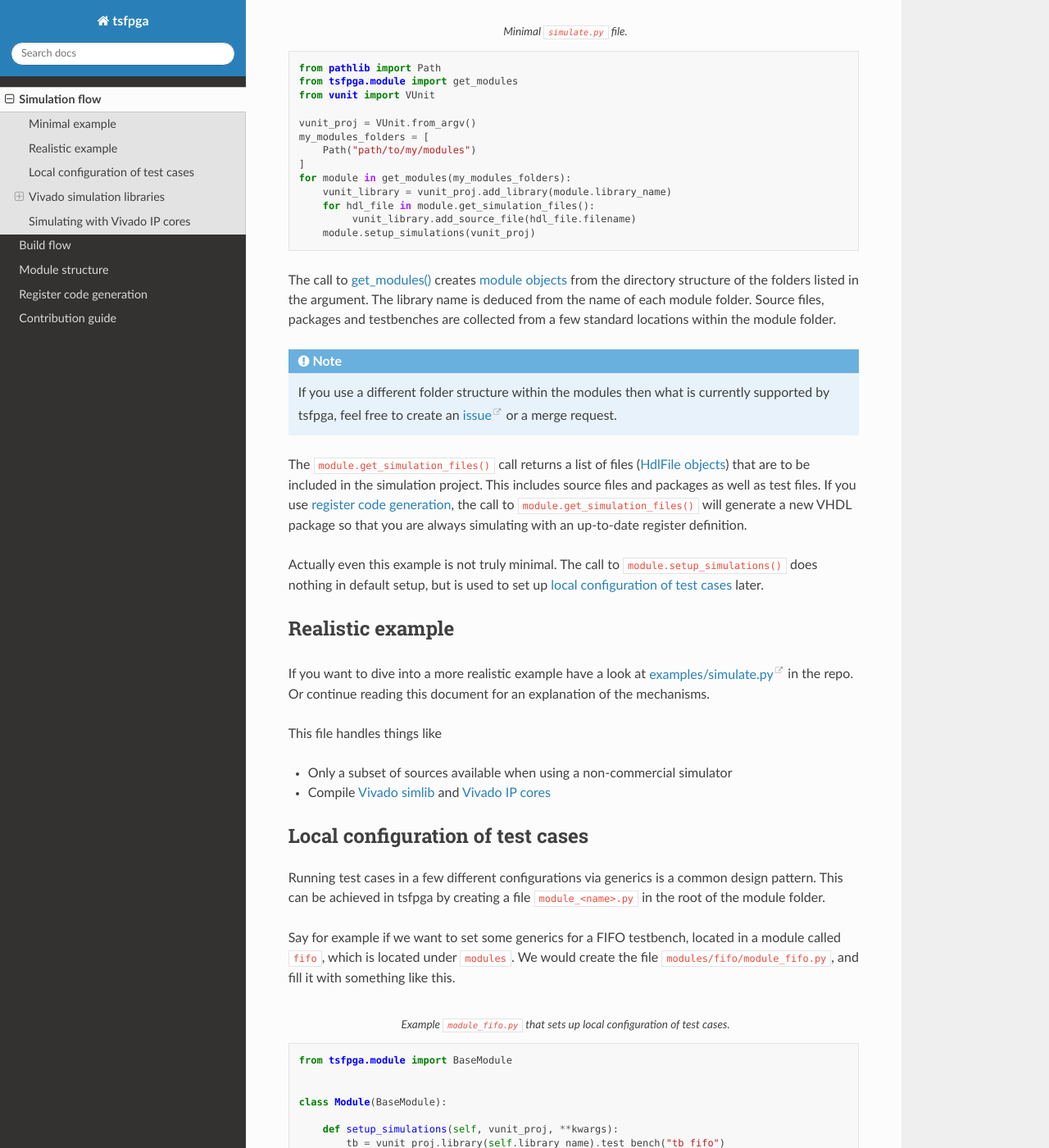
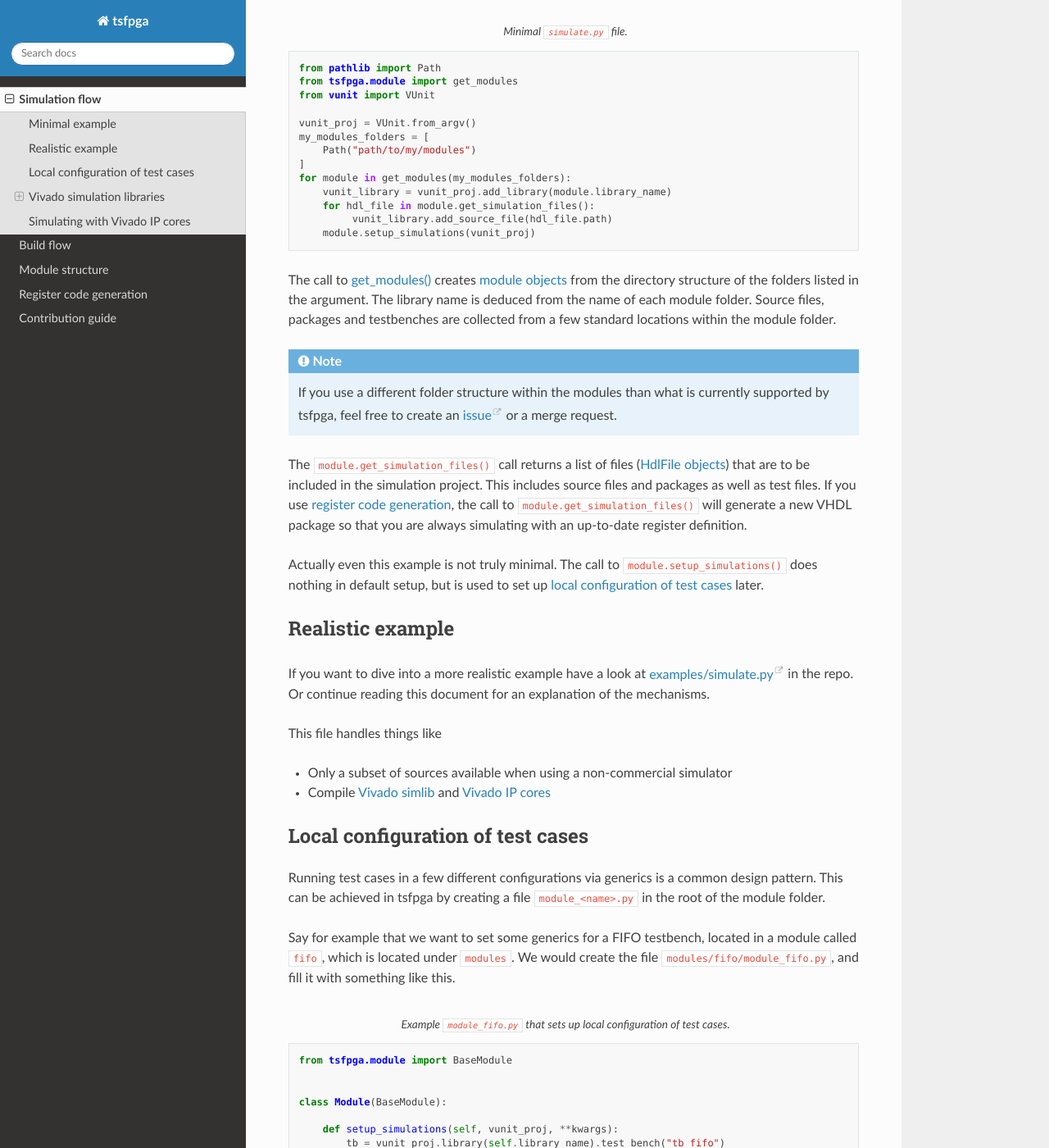
Before and after one commit to tsfpga/tsfpga, a Sphinx documentation site: the page built from doc/sphinx/simulation.rst, in a window 1280 px wide and 1400 px high, scrolled down 485 px. Shown: the whole window at 82% size. Built offline with Sphinx 7.4.7 and the Read the Docs theme 2.0.0, drawn with Linux system fonts in a browser that asks for light colours.

Commit message:
Fix typos and expand doc

```diff
--- a/doc/sphinx/build.rst
+++ b/doc/sphinx/build.rst
@@ -36,7 +36,7 @@
 This is an example of project creation, using the ``artyz7`` example project from the `repo <https://gitlab.com/truestream/tsfpga/-/tree/master/examples>`__.
 
 Projects are created by the modules in a file called ``project_<module_name>.py`` within the module root.
-It must contain a function called ``get_projects()`` that returns a list of build project objects.
+See :ref:`folder structure <folder_structure_project>` for details.
 
 .. literalinclude:: ../../examples/modules/artyz7/project_artyz7.py
    :caption: Example project file `project_artyz7.py`
@@ -67,7 +67,7 @@
 TCL files
 _________
 This module has a sub-folder ``tcl`` which contains pinning and a block design.
-The block design, which is added to the :class:`.VivadoProject` is a TCL source is simply represented using it's path.
+The block design, which is added to the :class:`.VivadoProject` as a TCL source is simply represented using it's path.
 The pinning on the other hand, which is used as a constraint in Vivado, must be represented using the :class:`.Constraint` class.
 
 
@@ -101,7 +101,6 @@
     :caption: Minimal ``build.py`` file.
 
     from pathlib import Path
-    import tsfpga
     from tsfpga.fpga_project_list import FpgaProjectList
 
     my_modules_folders = [
--- a/doc/sphinx/conf.py
+++ b/doc/sphinx/conf.py
@@ -44,7 +44,7 @@
 # Remove warning that built-in types cannot be referenced.
 nitpick_ignore = []
 for name in dir(builtins):
-    nitpick_ignore.append(('py:class', name))
+    nitpick_ignore.append(("py:class", name))
 
 
 # -- Options for HTML output -------------------------------------------------
--- a/doc/sphinx/simulation.rst
+++ b/doc/sphinx/simulation.rst
@@ -30,7 +30,7 @@
     for module in get_modules(my_modules_folders):
         vunit_library = vunit_proj.add_library(module.library_name)
         for hdl_file in module.get_simulation_files():
-             vunit_library.add_source_file(hdl_file.filename)
+             vunit_library.add_source_file(hdl_file.path)
         module.setup_simulations(vunit_proj)
 
 The call to :ref:`get_modules() <get_modules>` creates :ref:`module objects <module_objects>` from the directory structure of the folders listed in the argument.
@@ -38,7 +38,7 @@
 Source files, packages and testbenches are collected from a few standard locations within the module folder.
 
 .. note::
-    If you use a different folder structure within the modules then what is currently supported by tsfpga, feel free to create an `issue <https://gitlab.com/truestream/tsfpga/issues>`__ or a merge request.
+    If you use a different folder structure within the modules than what is currently supported by tsfpga, feel free to create an `issue <https://gitlab.com/truestream/tsfpga/issues>`__ or a merge request.
 
 
 The ``module.get_simulation_files()`` call returns a list of files (:ref:`HdlFile objects <hdl_file>`) that are to be included in the simulation project.
@@ -71,7 +71,7 @@
 Running test cases in a few different configurations via generics is a common design pattern.
 This can be achieved in tsfpga by creating a file ``module_<name>.py`` in the root of the module folder.
 
-Say for example if we want to set some generics for a FIFO testbench, located in a module called ``fifo``, which is located under ``modules``.
+Say for example that we want to set some generics for a FIFO testbench, located in a module called ``fifo``, which is located under ``modules``.
 We would create the file ``modules/fifo/module_fifo.py``, and fill it with something like this.
 
 .. code-block:: python
```
Also changed, not shown: doc/sphinx/module_structure.rst (+6 -7 lines), 5 other files.
